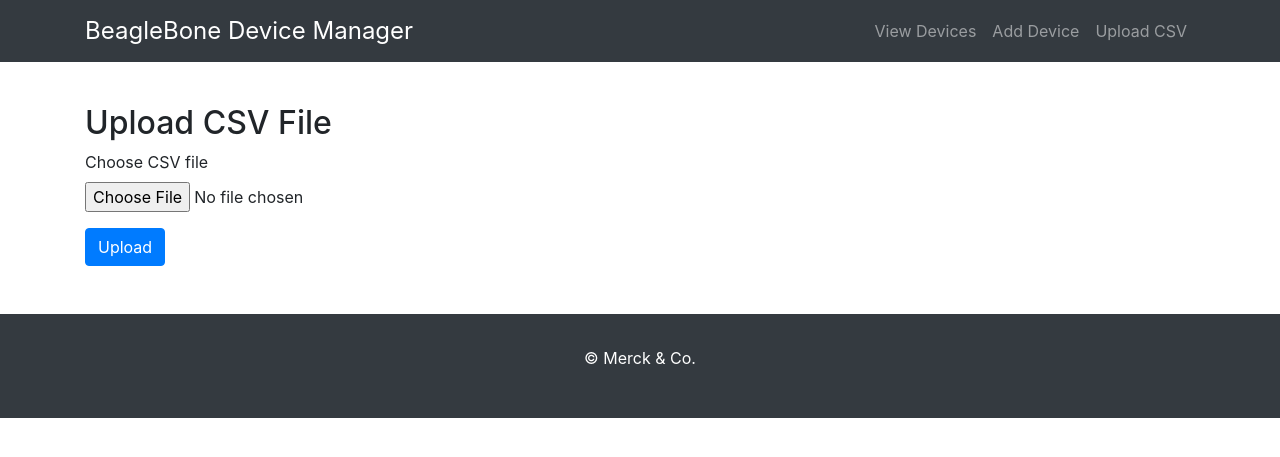
After one commit to gundamking/MerckFlaskApp, a Flask app: page /upload in a window 1280 px wide. The commit adds this page. Shown: the top 457 px of the page. Run offline with Flask 2, Linux system fonts and the light colour scheme; some libraries are stand-ins or nearby versions.

Commit message:
Updates
updates

```diff
--- a/app.py
+++ b/app.py
@@ -1,14 +1,16 @@
 from flask import Flask, render_template, request, redirect, url_for, flash
 from flask_sqlalchemy import SQLAlchemy
-from ping3 import ping
+import os
+import pandas as pd
 
 app = Flask(__name__)
 app.config['SQLALCHEMY_DATABASE_URI'] = 'sqlite:///devices.db'
 app.config['SQLALCHEMY_TRACK_MODIFICATIONS'] = False
+app.config['UPLOAD_FOLDER'] = 'uploads/'
 app.secret_key = 'supersecretkey'
 db = SQLAlchemy(app)
 
-# Model for IoT Device
+# Device model
 class Device(db.Model):
     id = db.Column(db.Integer, primary_key=True)
     hostname = db.Column(db.String(100), nullable=False)
@@ -25,7 +27,13 @@ class Device(db.Model):
     def __repr__(self):
         return f'<Device {self.hostname}>'
 
-# Route to add new device
+# Home route to list all devices
+@app.route('/')
+def list_devices():
+    devices = Device.query.all()
+    return render_template('list_devices.html', devices=devices)
+
+# Route to add new device manually
 @app.route('/add', methods=['GET', 'POST'])
 def add_device():
     if request.method == 'POST':
@@ -41,10 +49,9 @@ def add_device():
         configuration_details = request.form['configuration_details']
 
         new_device = Device(
-            hostname=hostname, site=site, serial_number=serial_number,
-            division=division, instrument_type=instrument_type, lab_number=lab_number,
-            ip_subnet=ip_subnet, owner_name=owner_name, owner_contact=owner_contact,
-            configuration_details=configuration_details
+            hostname=hostname, site=site, serial_number=serial_number, division=division,
+            instrument_type=instrument_type, lab_number=lab_number, ip_subnet=ip_subnet,
+            owner_name=owner_name, owner_contact=owner_contact, configuration_details=configuration_details
         )
 
         try:
@@ -58,27 +65,71 @@ def add_device():
 
     return render_template('add_device.html')
 
-# Route to list and search devices
-@app.route('/')
-def list_devices():
-    search = request.args.get('search', '')
-    if search:
-        devices = Device.query.filter(Device.hostname.contains(search) |
-                                      Device.serial_number.contains(search)).all()
-    else:
-        devices = Device.query.all()
-    return render_template('list_devices.html', devices=devices)
+# Route to upload CSV and insert devices from CSV
+@app.route('/upload', methods=['GET', 'POST'])
+def upload_csv():
+    if request.method == 'POST':
+        file = request.files['file']
+        if not file:
+            flash('No file uploaded', 'danger')
+            return redirect(request.url)
 
-# Route to ping a device
+        # Save the file temporarily
+        filepath = os.path.join(app.config['UPLOAD_FOLDER'], file.filename)
+        file.save(filepath)
+
+        # Process CSV file
+        try:
+            data = pd.read_csv(filepath)
+            for _, row in data.iterrows():
+                new_device = Device(
+                    hostname=row['hostname'],
+                    site=row['site'],
+                    serial_number=row['serial_number'],
+                    division=row['division'],
+                    instrument_type=row['instrument_type'],
+                    lab_number=row['lab_number'],
+                    ip_subnet=row['ip_subnet'],
+                    owner_name=row['owner_name'],
+                    owner_contact=row['owner_contact'],
+                    configuration_details=row['configuration_details']
+                )
+                db.session.add(new_device)
+            db.session.commit()
+            flash('CSV file successfully uploaded and data inserted!', 'success')
+        except Exception as e:
+            db.session.rollback()
+            flash(f'Error processing file: {e}', 'danger')
+        finally:
+            # Optionally delete the uploaded file after processing
+            os.remove(filepath)
+
+        return redirect(url_for('upload_csv'))
+
+    return render_template('upload.html')
+
+
 @app.route('/ping/<string:ip_subnet>', methods=['GET'])
 def ping_device(ip_subnet):
-    response_time = ping(ip_subnet)
-    if response_time:
-        flash(f'Device at {ip_subnet} is reachable (Response Time: {response_time:.2f}ms)', 'success')
-    else:
-        flash(f'Device at {ip_subnet} is unreachable', 'danger')
+    try:
+        response_time = ping(ip_subnet)  # Ping the device's IP address
+        if response_time:
+            flash(f'Device at {ip_subnet} is reachable (Response Time: {response_time:.2f}ms)', 'success')
+        else:
+            flash(f'Device at {ip_subnet} is unreachable', 'danger')
+    except Exception as e:
+        flash(f"An error occurred while pinging: {e}", 'danger')
+
     return redirect(url_for('list_devices'))
 
+
 if __name__ == '__main__':
-    db.create_all()  # Create database and tables
+    # Ensure uploads folder exists
+    os.makedirs(app.config['UPLOAD_FOLDER'], exist_ok=True)
+
+    # Initialize the database
+    with app.app_context():
+        db.create_all()
+
+    # Run the Flask app
     app.run(debug=True)
--- /dev/null
+++ b/requirements.txt
@@ -0,0 +1,5 @@
+Flask==2.0.2
+SQLAlchemy==1.4.25
+ping3==2.7.0
+waitress==2.0.0
+Werkzeug==2.0.3
--- a/templates/base.html
+++ b/templates/base.html
@@ -3,7 +3,7 @@
 <head>
     <meta charset="UTF-8">
     <meta name="viewport" content="width=device-width, initial-scale=1.0">
-    <title>IoT Device Manager</title>
+    <title>BeagleBone Device Manager</title>
     <link rel="stylesheet" href="https://maxcdn.bootstrapcdn.com/bootstrap/4.5.2/css/bootstrap.min.css">
     <style>
         body {
@@ -22,7 +22,7 @@
     <!-- Navigation Bar -->
     <nav class="navbar navbar-expand-lg navbar-dark bg-dark fixed-top">
         <div class="container">
-            <a class="navbar-brand" href="/">IoT Device Manager</a>
+            <a class="navbar-brand" href="/">BeagleBone Device Manager</a>
             <button class="navbar-toggler" type="button" data-toggle="collapse" data-target="#navbarResponsive" aria-controls="navbarResponsive" aria-expanded="false" aria-label="Toggle navigation">
                 <span class="navbar-toggler-icon"></span>
             </button>
@@ -33,6 +33,10 @@
                     </li>
                     <li class="nav-item">
                         <a class="nav-link" href="/add">Add Device</a>
+                    </li>
+                    <li class="nav-item">
+                        <a class="nav-link" href="/upload">Upload CSV</a>
+
                     </li>
                 </ul>
             </div>
@@ -57,7 +61,7 @@
 
     <!-- Footer -->
     <footer class="bg-dark text-white mt-5">
-        <p>&copy; 2024 IoT Device Manager</p>
+        <p>&copy; Merck & Co.</p>
     </footer>
 
     <script src="https://code.jquery.com/jquery-3.5.1.slim.min.js"></script>
--- a/templates/list_devices.html
+++ b/templates/list_devices.html
@@ -3,7 +3,7 @@
 {% block content %}
 <div class="card mt-4">
     <div class="card-header">
-        <h4 class="card-title">List of IoT Devices</h4>
+        <h4 class="card-title">List of BeagleBone Devices</h4>
     </div>
     <div class="card-body">
         <form class="form-inline mb-4" method="GET" action="/">
--- /dev/null
+++ b/templates/upload.html
@@ -0,0 +1,12 @@
+{% extends 'base.html' %}
+
+{% block content %}
+<h2>Upload CSV File</h2>
+<form method="POST" action="/upload" enctype="multipart/form-data">
+    <div class="form-group">
+        <label for="file">Choose CSV file</label>
+        <input type="file" class="form-control-file" id="file" name="file" accept=".csv" required>
+    </div>
+    <button type="submit" class="btn btn-primary">Upload</button>
+</form>
+{% endblock %}
```
Also changed, not shown: ListofIP.csv (added, +16 -0 lines), instance/devices.db (added).
